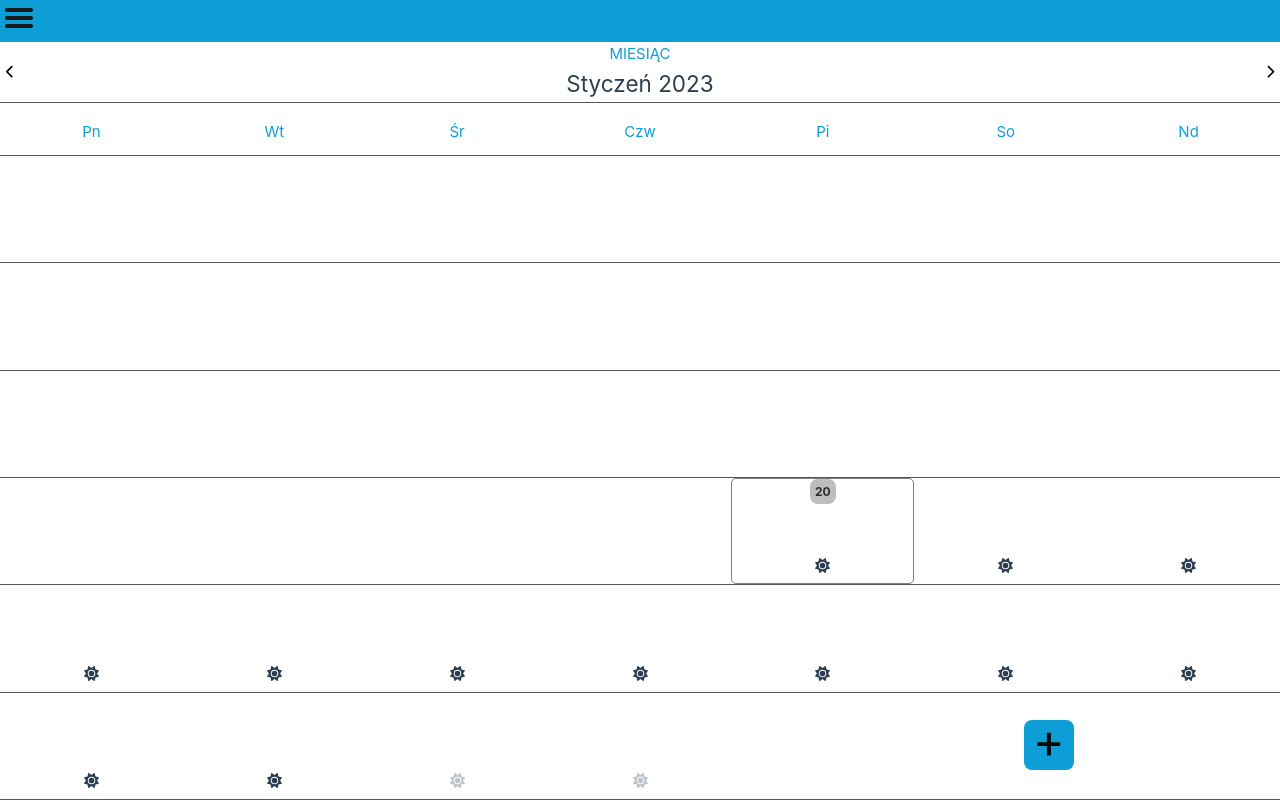
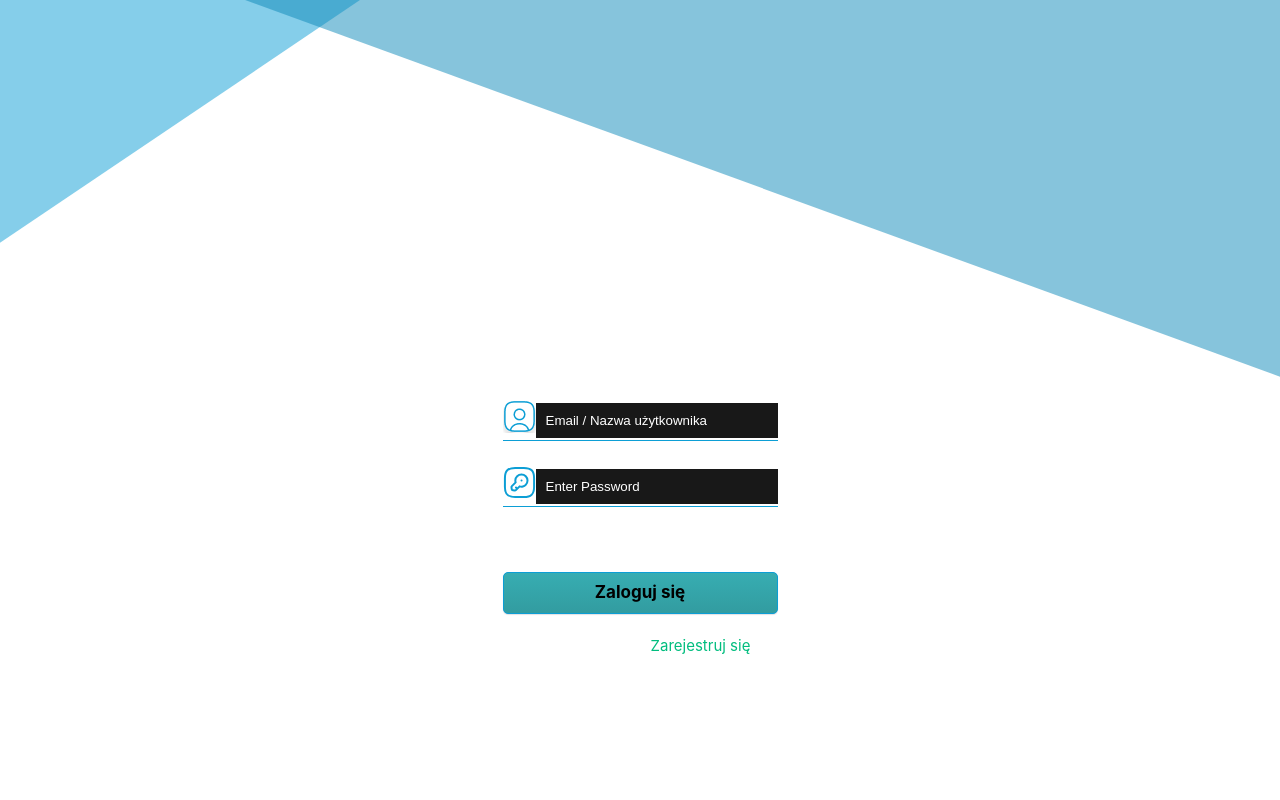
Before and after one commit to KonradChecinski/frogCalendar, a Vue app: page /login in a window 1280 px wide. Before the commit this address led to /. Built offline with nearby package versions, Linux system fonts and the light colour scheme.

Commit message:
Działajacy fetch

```diff
--- a/src/components/login/Login.vue
+++ b/src/components/login/Login.vue
@@ -1,26 +1,37 @@
 <script setup lang="ts">
 import Button from "@/components/Button.vue";
-import { reactive } from "vue";
+import { reactive, ref, onMounted } from "vue";
 import { usefetch } from '@/stores/fetch';
 import { createPinia } from 'pinia';
-// defineProps<{
-//   title: { type: string; required: true };
-// }>();
+
 const state = reactive({ username: "", password: "" });
 
 const pinia = createPinia();
-const getDate = usefetch(pinia)
+const getDate = usefetch(pinia);
 
 
 
-function login() {
-  console.log('Button is clicked');
-  getDate.fetchData('/');
+function login(e: any) {
+  e.preventDefault();
+
+  getDate.fetchData('/auth/login', 'POST', {'email': state.username, 'password': state.password})
+  .then(
+    (value) => {
+      console.log(value)
+    },
+    (error) =>{
+      let result: any = error;
+      result.then((res: any) => {
+        console.log('error')
+        console.log(res)
+      })
+    }
+  );
 }
 </script>
 
 <template>
-  <form action="" method="post">
+  <form action="" method="">
     <div class="input-container">
       <div class="img-container">
         <img
--- a/src/stores/LoggedIn.ts
+++ b/src/stores/LoggedIn.ts
@@ -2,7 +2,7 @@ import { ref, computed } from 'vue'
 import { defineStore } from 'pinia'
 
 export const useLoggedStore = defineStore('counter', () => {
-  const isLoggedIn = true;
+  const isLoggedIn = false;
 
   return { isLoggedIn }
 })
--- a/src/stores/fetch.ts
+++ b/src/stores/fetch.ts
@@ -3,58 +3,52 @@ import { defineStore } from 'pinia'
 import axios from 'axios'
 
 
-export const usefetch = defineStore('counter', () => {
-  let headers: {
-    'Access-Control-Allow-Origin': '*',
-    'Content-Type': 'application/json',
-    'Accept': 'application/json',
-  };
+export const usefetch = defineStore('fetch', () => {
+  async function fetchData(path: string, method: string, body: {} = {}) {
+    return new Promise( (resolve, reject) =>{
+      const mainPath = 'http://dom.webitup.pl/api';
 
-  function fetchData(path: string) {
-    const mainPath = 'http://dom.webitup.pl/api';
-    axios
-    // (
-    //   mainPath + path,
-    //   {
-    //     method: 'GET',
-    //     mode: 'no-cors',
-    //     headers: {
-    //       'Access-Control-Allow-Origin': '*',
-    //       'Content-Type': 'application/json',
-    //       'Accept': 'application/json',
-    //     },
-    //     withCredentials: true,
-    //     credentials: 'same-origin',
-    //   })
-    // .then((response: { data: any }) => {
-    //     console.log(response);
-    //   })
-    //   .catch(error => {
-    //     if (error.response) {
-    //       console.log(error.response.data);
-    //       console.log(error.response.status);
-    //       console.log(error.response.headers);
-    //     }
-    //   });
+      let option: Record<string, any> =
+      {
+        method: method,
+        // mode: 'no-cors', // no-cors, *cors, same-origin
+        headers: {
+          'Content-Type': 'application/json',
+            'Accept': 'application/json',
+        },
+      }
+      if(method != 'GET') option['body'] = JSON.stringify(body);
 
-      .get(mainPath + path, {
-        headers: {
-          'Access-Control-Allow-Origin': '*',
-          'Access-Control-Allow-Credentials':true,
-          'Content-Type': 'application/json',
-          'Accept': 'application/json',
-      }})
-      .then((response: { data: any }) => {
-        console.log(response);
+      // console.log(mainPath + path);
+      // console.log(method);
+      console.log(option);
+
+      fetch(mainPath + path, option)
+      .then(res => {
+        console.log(res.ok);
+        if(!res.ok) {
+          console.log('reject');
+          reject(res.json());
+         }
+        else {
+          console.log('resolve');
+          resolve(res.json());
+       }
       })
-      .catch(error => {
-        if (error.response) {
-          console.log(error.response.data);
-          console.log(error.response.status);
-          console.log(error.response.headers);
-        }
-      });
+    });
   }
+
+
+
+
+
+
+
+
+
+
+
+
 
   return { fetchData }
 })
```
